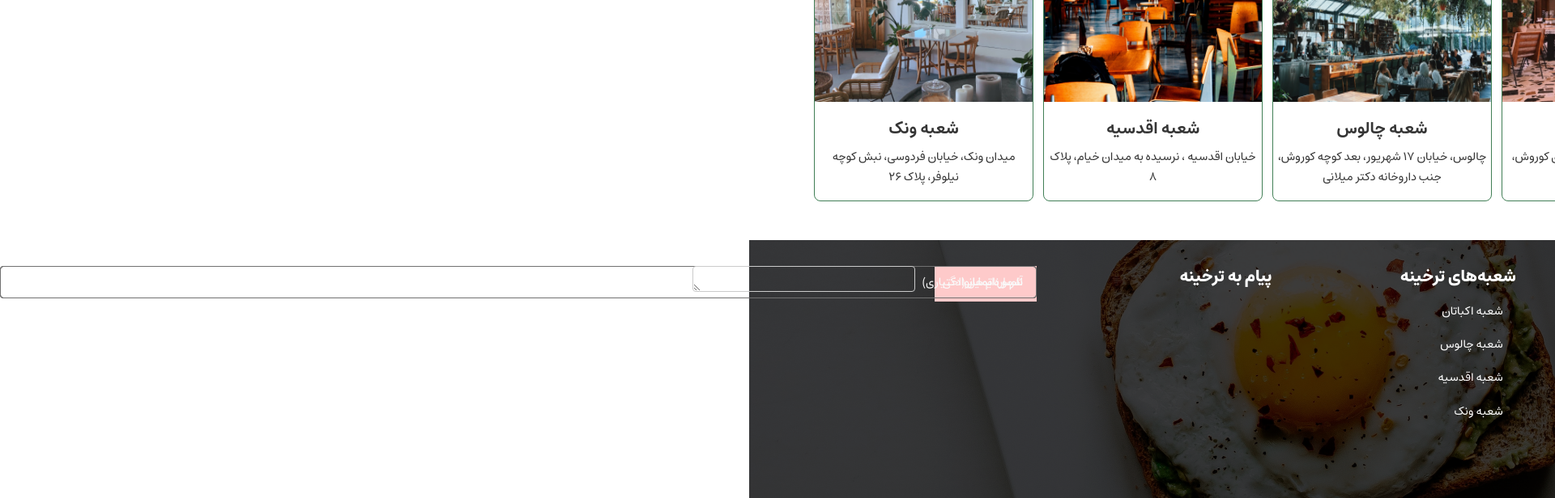
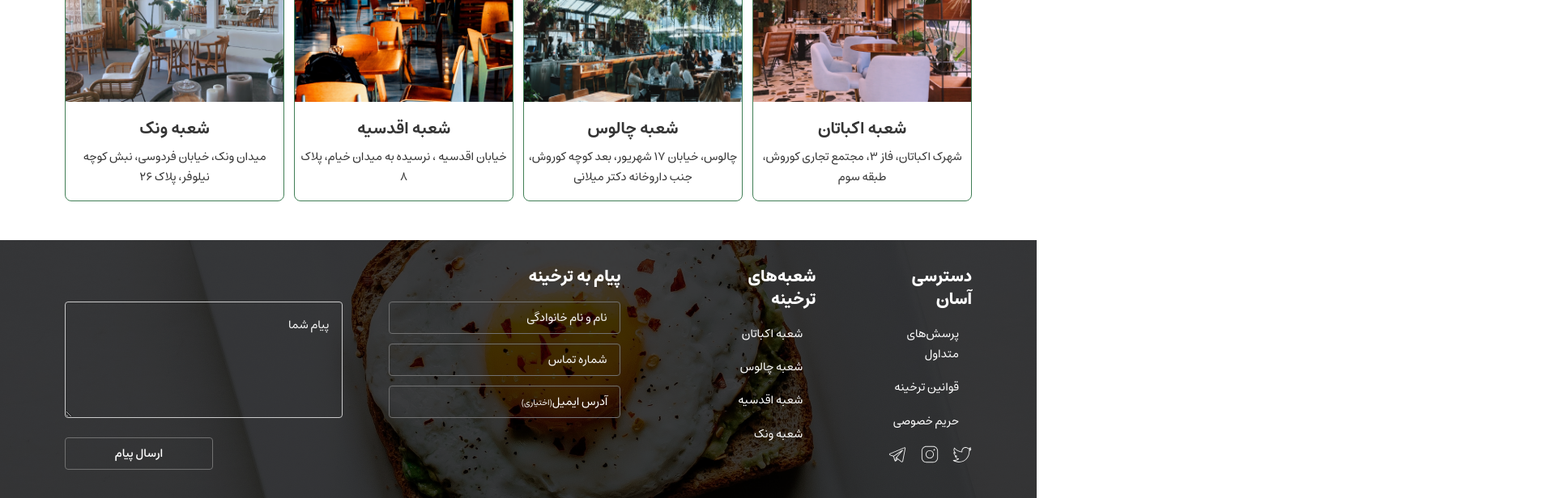
Before and after one commit to mfghir/tarkhineh---nextjs, a Next.js app: page / in a window 1280 px wide. Shown: the part 1432-2048 px from the top of the page at 81% size, 1920 px wide, since content can reach past the window. Built offline with nearby package versions, Linux system fonts and the light colour scheme.

Commit message:
feat: done footer

```diff
--- a/components/templates/Footer.jsx
+++ b/components/templates/Footer.jsx
@@ -2,7 +2,7 @@ import React from "react";
 
 const Footer = () => {
   return (
-    <section className="bg-[url('/images/footer-phone.png')] lg:bg-[url('/images/footer-desktop.png')] bg-cover w-full h-[152px] lg:h-[319px] px-5 lg:px-20 py-6 lg:py-8 flex justify-center items-start">
+    <section className="bg-[url('/images/footer-phone.png')] lg:bg-[url('/images/footer-desktop.png')] bg-cover w-full h-[152px] lg:h-[319px] px-5 lg:px-20 py-6 lg:py-8 flex items-start">
       <div className="flex items-start flex-col text-white w-[87px] lg:w-[184px]">
         <p className="caption-md lg:header-5 mb-2 lg:mb-4">دسترسی آسان</p>
         <ul className="caption-sm lg:caption-lg">
@@ -77,43 +77,52 @@ const Footer = () => {
       <div className="flex flex-col text-white w-[85px] lg:w-[184px] mr-20">
         <p className="caption-md lg:header-5 mb-2 lg:mb-4">شعبه‌های ترخینه</p>
         <ul className="caption-sm lg:caption-lg">
-          <li className="mr-2 lg:mr-4">شعبه اکباتان</li>
+          <li className="mr-2 lg:mr-4 whitespace-nowrap">شعبه اکباتان</li>
           <li className="mt-1 lg:mt-4 mr-2 lg:mr-4">شعبه چالوس</li>
           <li className="mt-1 lg:mt-4 mr-2 lg:mr-4">شعبه اقدسیه</li>
           <li className="mt-1 lg:mt-4 mr-2 lg:mr-4">شعبه ونک</li>
         </ul>
       </div>
 
-      <div className="text-white flex justify-between flex-wrap mr-32 w-[600px]">
-        <p className="header-5 mb-4">پیام به ترخینه </p>
+      <div className="w-full h-full text-white mr-32 hidden lg:block">
+        <p className="header-5 mb-4 whitespace-nowrap">پیام به ترخینه </p>
 
-        <section className="w-[275px] grid grid-cols-2 gap-x-6 ">
-          <div className="bg-red-200 flex  flex-col flex-wrap">
+        <section className="flex justify-between w-full">
+          <div className="w-5/12 flex  flex-col flex-wrap">
             <input
               type="text"
               placeholder="نام و نام خانوادگی"
-              className="w-full h-10 mb-3 bg-transparent border border-gray-700 px-4 py-2 absolute rounded placeholder:text-gray-100 body-sm"
+              className="w-full h-10 mb-3 bg-transparent border border-gray-700 px-4 py-2 rounded placeholder:text-gray-100 body-sm focus:border focus:border-white"
             />
 
             <input
               type="text"
               placeholder="شماره تماس"
-              className="w-full h-10 mb-3 bg-transparent border border-gray-700 px-4 py-2 absolute rounded placeholder:text-gray-100 body-sm"
+              className="w-full h-10 mb-3 bg-transparent border border-gray-700 px-4 py-2 rounded placeholder:text-gray-100 body-sm"
             />
 
-            <input
-              type="text"
-              placeholder="آدرس ایمیل (اختیاری)"
-              className="w-full h-10 bg-transparent border border-gray-700 px-4 py-2 absolute rounded placeholder:text-gray-100 body-sm"
-            />
+            <div className="relative ">
+              <input
+                type="text"
+                placeholder=""
+                className="inp3 w-full h-10 bg-transparent border border-gray-700 px-4 py-2 rounded placeholder:text-gray-100 body-sm"
+              />
+              <p className="body-sm flex justify-center items-center absolute top-2 right-4">
+                آدرس ایمیل
+                <span className="caption-sm">(اختیاری)</span>
+              </p>
+            </div>
           </div>
 
-          <div className="">
+          <div className="w-6/12 mr-6 flex flex-col flex-wrap justify-end items-end">
             <textarea
               type="text"
               placeholder="پیام شما"
-              className="w-[275px] h-8 bg-transparent border border-gray-400 px-4 py-2 absolute rounded placeholder:text-gray-800 caption-sm"
+              className="w-full block h-[144px] bg-transparent border border-gray-400 p-4 2 rounded placeholder:text-gray-100 body-sm "
             />
+            <button className="bg-transparent button-sm rounded text-white w-[183px] h-10 border border-gray-700 mt-6">
+              ارسال پیام
+            </button>
           </div>
         </section>
       </div>
--- a/styles/globals.css
+++ b/styles/globals.css
@@ -113,4 +113,8 @@
   .choose-branch:hover span {
     @apply flex
   }
+
+  .inp3:focus-visible p{
+    display: none;
+  }
 }
```
